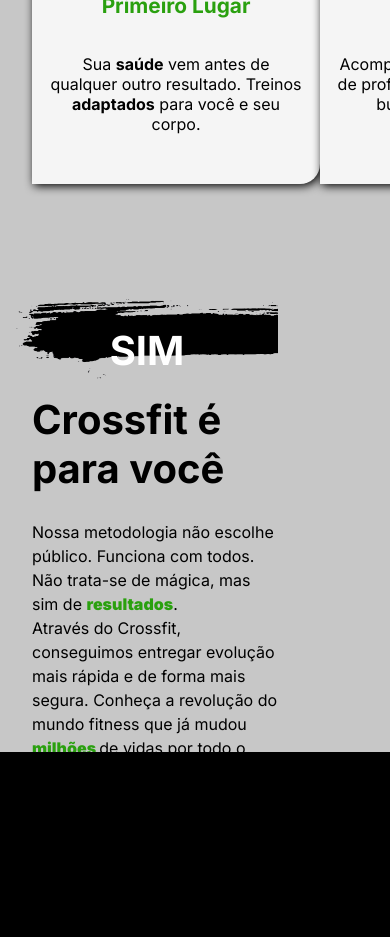
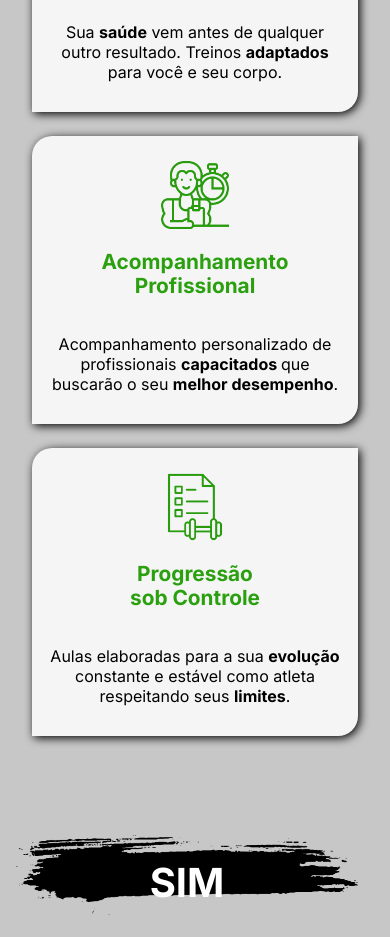
Before and after one commit to flaviobvds/hakacrossfit, a Next.js app: page / in a window 390 px wide. Shown: the part 1020-1957 px from the top of the page. Before the commit the page ends 1772 px from the top, so only its background shows below. Built offline with nearby package versions, Linux system fonts and the light colour scheme.

Commit message:
fixed responsive design on bg image and features

```diff
--- a/src/components/FeatureCards/FeatureCards.module.scss
+++ b/src/components/FeatureCards/FeatureCards.module.scss
@@ -68,3 +68,23 @@
         font-weight: bold;
     }
 }
+
+@media (max-width: 840px) {
+    .featureCardsSection {
+        flex-direction: column;
+        align-items: center;
+    }
+
+    .featureCard {
+        width: 100%;
+        max-width: 500px;
+        margin-bottom: 1.5rem;
+        height:18rem;
+        padding: 1.5rem 1rem 0 1rem;
+        align-items: center;
+    }
+
+    .cardText {
+        max-width: 400px;
+    }
+}
--- a/src/components/Features/Features.module.scss
+++ b/src/components/Features/Features.module.scss
@@ -12,7 +12,8 @@
     padding: 0 2rem;
     //align-items: center;
     background-color: rgb(199, 199, 199);
-    height: 50rem;
+    //height: 50rem;
+    padding-bottom: 5rem;
 }
 
 .featuresContent {
@@ -28,7 +29,9 @@
 }
 
 .crossfitForYou {
-    margin-left: 0;
+    //margin-left: 0;
+    justify-content: left;
+    //background-color: red;
     //min-width: 28rem;
     //background-color: blue;
 }
@@ -88,5 +91,27 @@
 @media (max-width: 840px) {
     .featuresContent {
         flex-direction: column;
+        margin-top: 3rem;
+
+        > :first-child {
+            margin-right: 0;
+        }
+    }
+
+    .crossfitForYou {
+        display: flex;
+        flex-direction: column;
+        margin-bottom: 2rem;
+        //margin-left: 50%;
+        align-items: center;
+    }
+
+    .bgHeader {
+        max-width: 28rem;
+        line-height: 6rem;
+    }
+
+    .textContainer {
+        text-align: center;
     }
 }
--- a/src/components/Header/index.tsx
+++ b/src/components/Header/index.tsx
@@ -7,7 +7,8 @@ export function Header() {
     const [isSticky, setIsSticky] = useState(false);
     const [isSidebarOpen, setSidebarOpen] = useState(false);
 
-    // sticky Header - bg black
+
+    // When scrolling, set sticky Header - solid black bg
     const handleScroll = () => {
         if (window.scrollY > 10) {
             setIsSticky(true)
--- a/src/components/Title/Title.module.scss
+++ b/src/components/Title/Title.module.scss
@@ -97,3 +97,10 @@
         color: #32ea29;
     }
 }
+
+@media (max-width: 840px) {
+    .main {
+        //background-blend-mode: luminosity;
+        background-position: center;
+    }
+}
```
